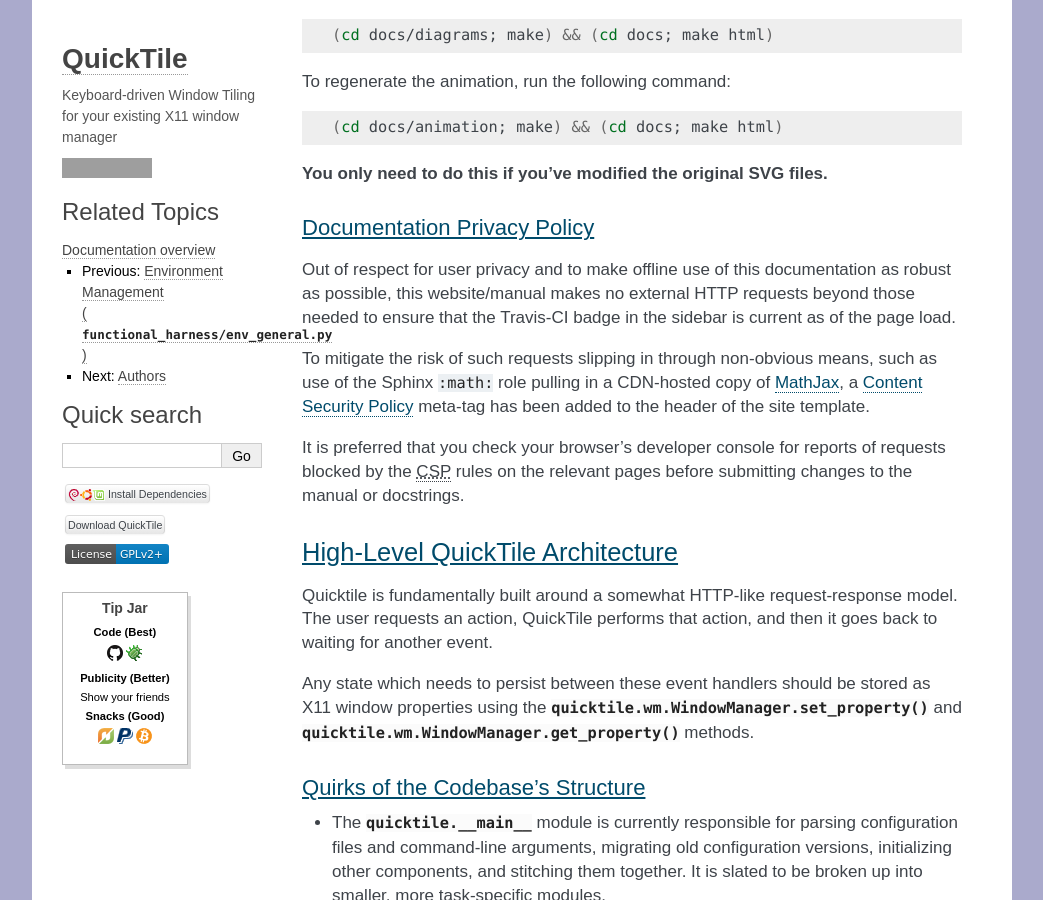
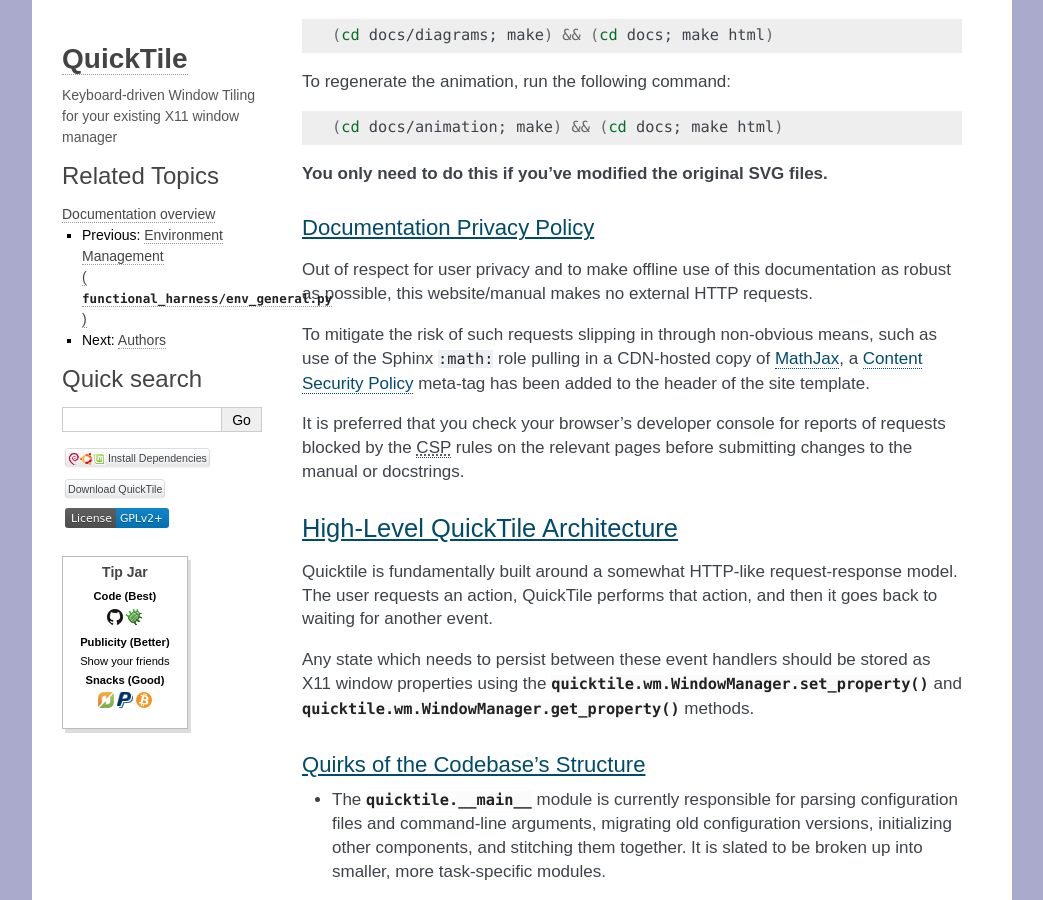
Before and after one commit to ssokolow/quicktile, a Sphinx documentation site: the page built from docs/developing.rst, in a window 1280 px wide and 900 px high, scrolled down 2268 px. Shown: the whole window, without its empty margins (118-1161 px from the left). Built offline with Sphinx 7.4.7, drawn with Linux system fonts in a browser that asks for light colours; grey boxes are pictures that could not be loaded.

Commit message:
Remove Travis-CI badge from docs

```diff
--- a/docs/_templates/layout.html
+++ b/docs/_templates/layout.html
@@ -1,7 +1,7 @@
 {% extends '!layout.html' %}
 {%- block extrahead %}
   <meta http-equiv="Content-Security-Policy"
-        content="default-src 'self'; style-src 'self' 'unsafe-inline'; script-src 'self' 'unsafe-inline'; img-src 'self' https://travis-ci.org https://*.travis-ci.org">
+        content="default-src 'self'; style-src 'self' 'unsafe-inline'; script-src 'self' 'unsafe-inline';">
   {{ super() }}
 {% endblock %}
 {%- block footer %}
--- a/docs/conf.py
+++ b/docs/conf.py
@@ -57,6 +57,7 @@ def setup(app):
 
 # If your documentation needs a minimal Sphinx version, state it here.
 # needs_sphinx = '1.0'
+
 
 # Add any Sphinx extension module names here, as strings. They can be
 # extensions coming with Sphinx (named 'sphinx.ext.*') or your custom
@@ -215,6 +216,8 @@ def format_annotation(annotation, *args, **kwargs):
         if override is not None:
             return ':py:{}:`~{}`'.format(*override)
     return fa_orig(annotation, *args, **kwargs)
+
+
 sphinx_autodoc_typehints.format_annotation = format_annotation
 
 # -- Options for HTML output ----------------------------------------------
@@ -227,7 +230,6 @@ html_theme = 'alabaster'
 # further.  For a list of options available for each theme, see the
 # documentation.
 html_theme_options = {
-    'badge_branch': "master",
     'canonical_url': 'http://ssokolow.com/quicktile/',
     'description': 'Keyboard-driven Window Tiling for your existing X11 '
                    'window manager',
@@ -243,7 +245,6 @@ html_theme_options = {
     'link_hover': '#004B6B',
     'show_powered_by': False,
     'show_related': True,
-    'travis_button': True,
 }
 
 # Add any paths that contain custom themes here, relative to this directory.
--- a/docs/developing.rst
+++ b/docs/developing.rst
@@ -115,9 +115,7 @@ Documentation Privacy Policy
 ^^^^^^^^^^^^^^^^^^^^^^^^^^^^
 
 Out of respect for user privacy and to make offline use of this documentation
-as robust as possible, this website/manual makes no external HTTP requests
-beyond those needed to ensure that the Travis-CI badge in the sidebar
-is current as of the page load.
+as robust as possible, this website/manual makes no external HTTP requests.
 
 To mitigate the risk of such requests slipping in through non-obvious means,
 such as use of the Sphinx ``:math:`` role pulling in a CDN-hosted copy of
```
